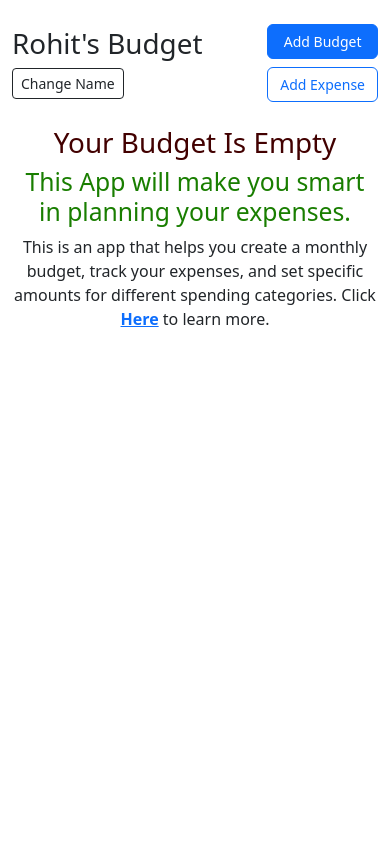
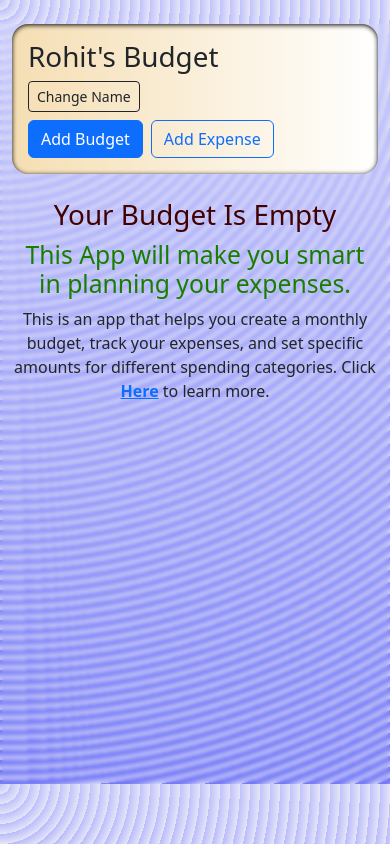
Before and after one commit to Therohitmahar/Budget-app, a React (Vite) app: page / in a window 390 px wide. Built offline with nearby package versions, Linux system fonts and the light colour scheme.

Commit message:
responsive and ui

```diff
--- a/src/App.jsx
+++ b/src/App.jsx
@@ -9,12 +9,11 @@ import UncategorizedBudgetcard from "./components/UncategorizedBudgetcard";
 import TotalBudgetCard from "./components/TotalBudgetCard";
 import ViewExpenseModal from "./components/ViewExpensesModal";
 import useLocalStorage from "./utils/useLocalStorage";
+import capitalFirstLetter from "./utils/FirstLetterFormatter";
 import "./index.css";
-import capitalFirstLetter from "./utils/FirstLetterFormatter";
 
 function App() {
   const [name, setName] = useLocalStorage("name", "Rohit");
-
   const [showAddBudgetModal, setShowAddBudgetModal] = useState(false);
   const [showAddExpenseModal, setShowAddExpenseModal] = useState(false);
   const [viewModalBudgetId, setViewModalBudgetId] = useState();
@@ -29,9 +28,9 @@ function App() {
 
   const title = capitalFirstLetter(name);
   return (
-    <>
+    <div className="main">
       <Container>
-        <Stack direction="horizontal" gap="2" className="mb-4 mt-4">
+        <Stack direction="horizontal" gap="2" className="mb-4 mt-4 navbar p-3">
           <div className="me-auto">
             <h1>{`${title}'s Budget`}</h1>
             <Button
@@ -122,7 +121,7 @@ function App() {
         budgetId={viewModalBudgetId}
         handleClose={() => setViewModalBudgetId()}
       />
-    </>
+    </div>
   );
 }
 
--- a/src/components/TotalBudgetCard.jsx
+++ b/src/components/TotalBudgetCard.jsx
@@ -7,7 +7,6 @@ function TotalBudgetCard() {
   const amount = expense.reduce((total, expe) => total + expe.amount, 0);
   const max = budgets.reduce((total, budget) => total + budget.max, 0);
 
-  console.log("max form total  ", max);
   return max === 0 ? null : (
     <BudgetCard amount={amount} name="Total" max={max} hidesButton />
   );
--- a/src/index.css
+++ b/src/index.css
@@ -1,7 +1,30 @@
+body {
+  background-color: #e5e5f7;
+  opacity: 1;
+  background-image: repeating-radial-gradient(
+      circle at 0 0,
+      transparent 0,
+      #e5e5f7 10px
+    ),
+    repeating-linear-gradient(#444cf755, #444cf7);
+  /* background-repeat: no-repeat; */
+  /* background-size: cover; */
+  height: auto;
+}
+.main {
+  height: 90dvh;
+  backdrop-filter: blur(2px);
+}
+
 .button-pair {
   display: flex;
   flex-direction: row;
   gap: 8px;
+}
+.card {
+  box-shadow: inset 0 1px 5px 0 black;
+  /* background: linear-gradient(to right, white, wheat); */
+  background: linear-gradient(to right, white, rgb(241, 229, 207));
 }
 .When-empty {
   height: "55vh";
@@ -18,14 +41,35 @@
 .When-empty h2 {
   color: rgb(25, 126, 0);
 }
-@media screen and (max-width: 480px) {
+
+.navbar {
+  background: linear-gradient(to right, wheat, white);
+  border-radius: 1rem;
+  box-shadow: inset 0 1px 5px 0 black;
+}
+
+@media screen and (max-width: 320px) {
   .button-pair {
     display: flex;
-    flex-direction: column;
+    /* flex-direction: column; */
+    width: 100%;
+    justify-content: space-between;
     gap: 8px;
   }
+  div.me-auto {
+    display: flex;
+    width: 100%;
+    justify-content: space-between;
+  }
+  div.me-auto button {
+    font-size: 10px;
+  }
+  div.me-auto h1 {
+    font-size: 1rem;
+  }
+
   .button-pair button {
-    font-size: 14px;
+    font-size: 10px;
   }
   .btn-sm {
     font-size: px;
```
Also changed, not shown: vite.config.js.timestamp-1685685044640-5a5458f58fa82.mjs (added, +10 -0 lines), public/background.svg (added), src/App.css (deleted).
